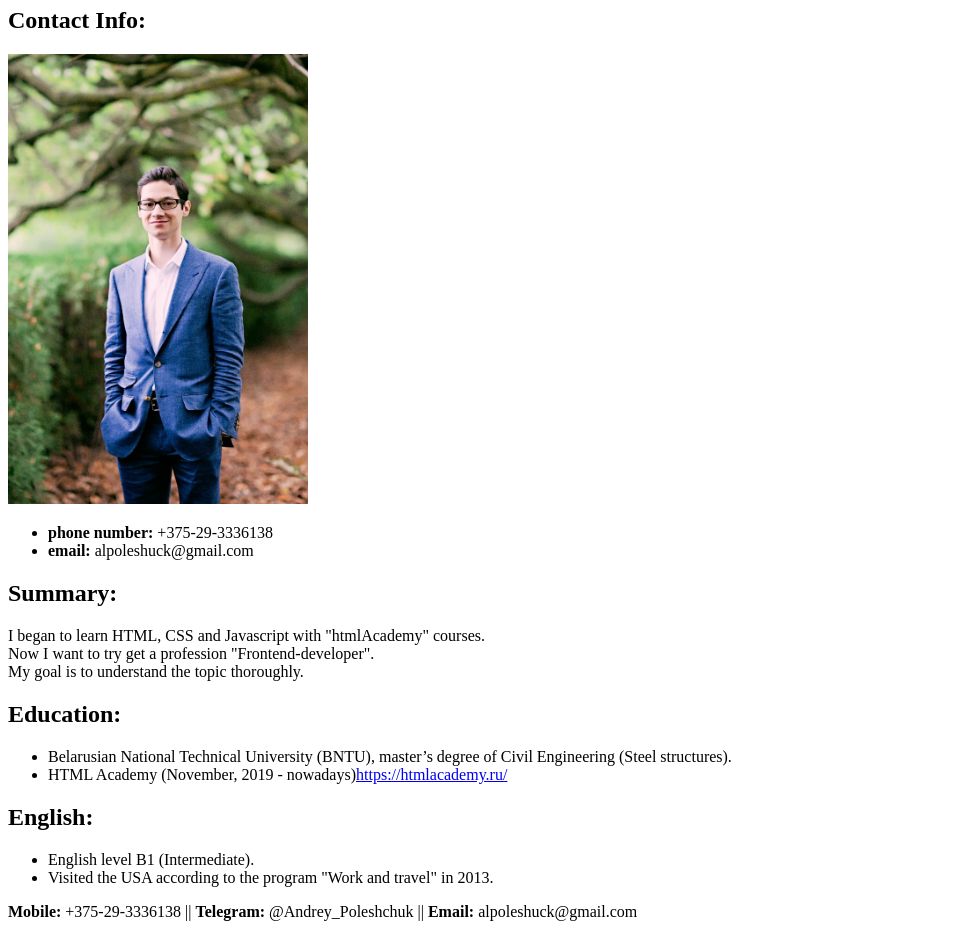
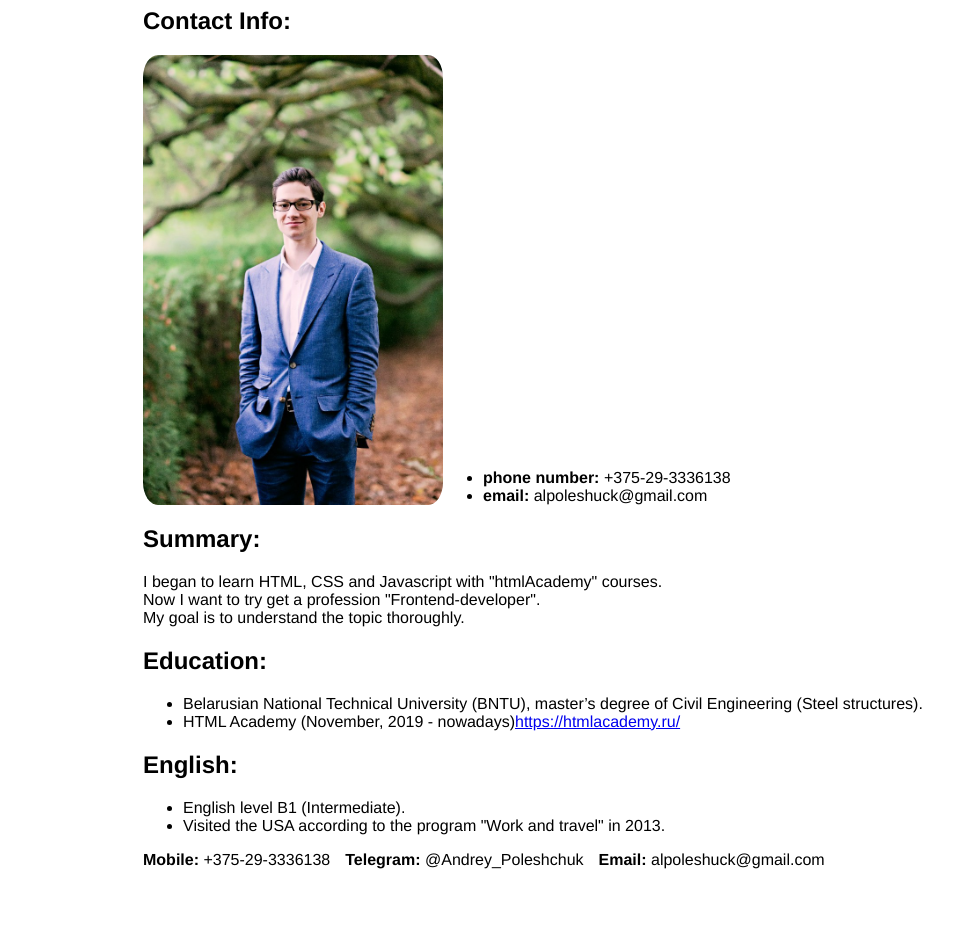
Before and after one commit to alpolesh/rsschool-cv, a plain HTML site: page index.html in a window 1280 px wide. Shown: the part 73-1002 px from the top of the page, without its empty margins (0-977 px from the left). After the commit the page ends 950 px from the top, so only its background shows below. Drawn offline with Linux system fonts and the light colour scheme.

Commit message:
style: add style for index.html

```diff
--- a/index.html
+++ b/index.html
@@ -4,20 +4,24 @@
   <meta charset="UTF-8">
   <meta name="viewport" content="width=device-width, initial-scale=1.0">
   <meta http-equiv="X-UA-Compatible" content="ie=edge">
+  <link rel="stylesheet" href="style.css">
   <title>Document</title>
 </head>
 <body>
+  <div class="block">
     <header>
       <h1>Andrei Paleshchuk</h1>
     </header>
     <main>
-    <section>
+      <section class="info">
         <h2>Contact Info:</h2>
-      <img src="images\avatar.jpg" width="300px">
-      <ul>
+        <div class="container">
+          <img src="images\avatar.jpg" alt="avatar" width="300px">
+          <ul class="contacts">
             <li><b>phone number:</b> +375-29-3336138</li>
             <li><b>email:</b> alpoleshuck@gmail.com</li>
           </ul>
+        </div>
       </section>
       <section>
         <h2>Summary:</h2>
@@ -43,7 +47,10 @@
       </section>
     </main>
     <footer>
-    <div><b>Mobile:</b> +375-29-3336138 || <b>Telegram:</b> @Andrey_Poleshchuk || <b>Email:</b> alpoleshuck@gmail.com</div>
+      <div><b>Mobile:</b> <span class="footer-link">+375-29-3336138</span></div>
+      <div><b>Telegram:</b> <span class="footer-link">@Andrey_Poleshchuk</span></div>
+      <div><b>Email:</b> <span class="footer-link">alpoleshuck@gmail.com</span></div>
     </footer>
+  </div>
 </body>
 </html>
--- a/style.css
+++ b/style.css
@@ -0,0 +1,35 @@
+body{
+  font-size: 16px;
+  font-family: "Helvetica", "Arial", sans-serif;
+}
+img{
+  border-radius: 5%;
+}
+.container{
+  display: flex;
+}
+.contacts{
+  align-self: flex-end;
+  margin: 0;
+}
+.block{
+  width: 1024px;
+  margin: 0 auto;
+  background-color: white;
+}
+header{
+  padding-left: 15px;
+}
+main{
+  padding-left: 15px;
+}
+footer{
+  display: flex;
+  padding-left: 15px;
+}
+footer div:not(:first-child){
+  padding-left: 15px;
+}
+.footer-link:hover{
+  text-decoration: underline;
+}
```
Lines whose indentation alone changed are shown as unchanged.
